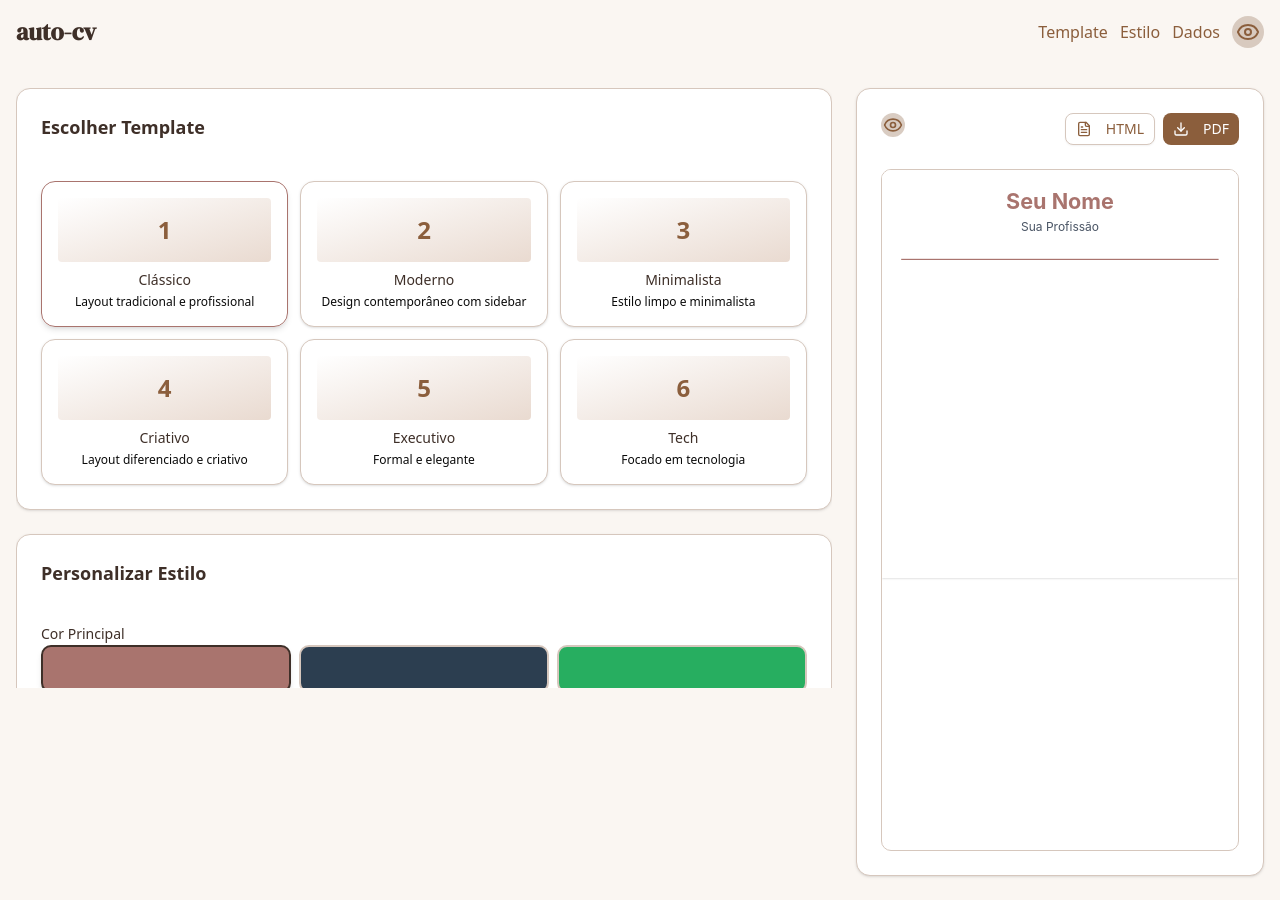
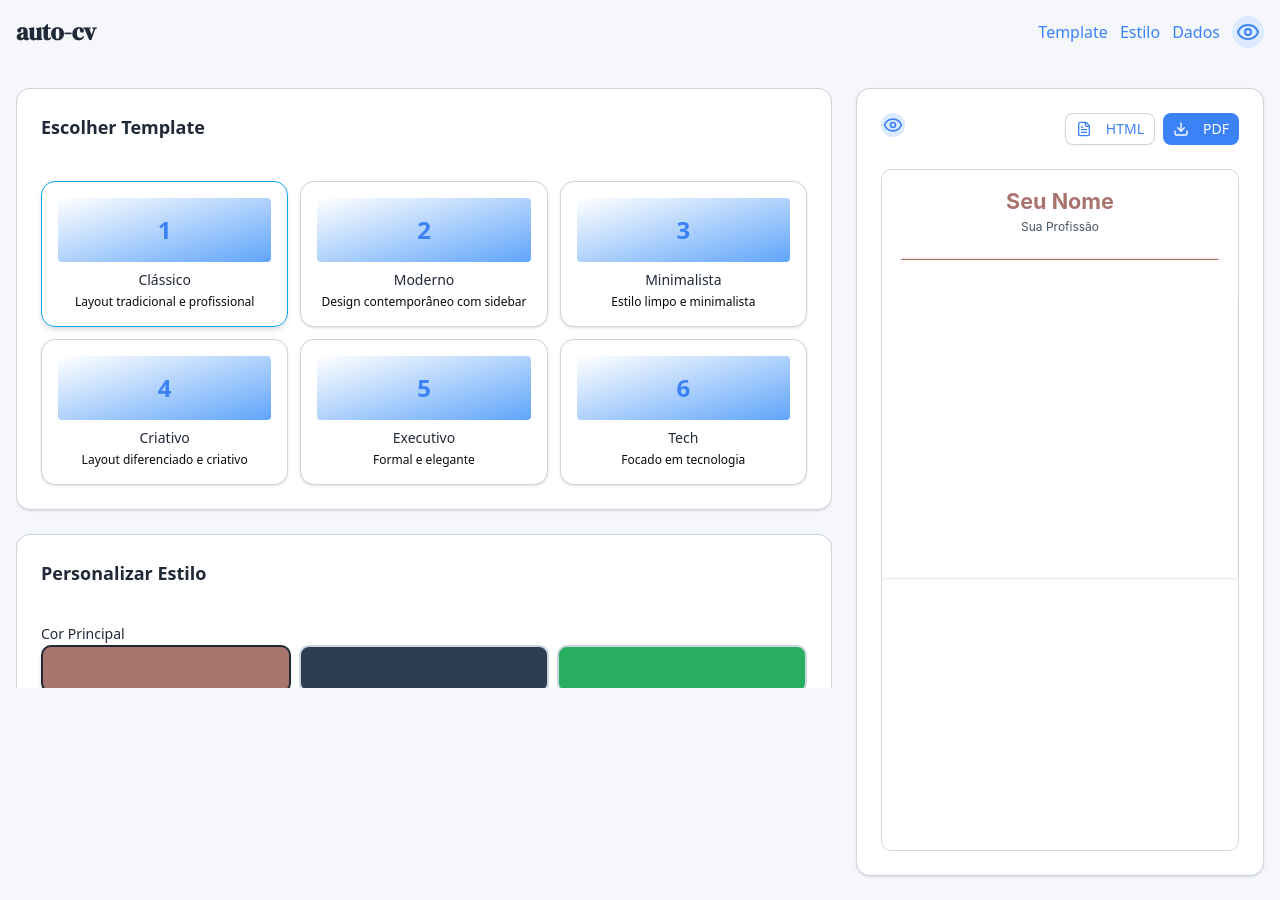
Before and after one commit to CarlosEduts/auto-cv, a Next.js app: page / in a window 1280 px wide. Built offline with nearby package versions, Linux system fonts and the light colour scheme.

Commit message:
🎨 feat(theme): altera paleta de cores para tons de azul

```diff
--- a/app/globals.css
+++ b/app/globals.css
@@ -87,16 +87,27 @@ Label {
 }
 
 :root {
-  --color-bg: #faf6f2;
-  --color-text-dark: #3e2f28;
-  --color-primary: #8b5e3c;
-  --color-primary-bg: #cdbbaec0;
-  --color-border: #d6c7bd;
-  --color-hover: #e9dad0;
+  --color-bg: #f5f7fa; /* cinza-azulado bem claro, ideal para fundo */
+  --color-text-dark: #1f2937; /* cinza grafite (neutro, legível) */
+  --color-primary: #3b82f6; /* azul vibrante (ação/destaque) */
+  --color-primary-bg: #dbeafe; /* azul claro para backgrounds de destaque */
+  --color-border: #cbd5e1; /* cinza claro para bordas sutis */
+  --color-hover: #60a5fa; /* azul médio para hover */
   --color-white: #ffffff;
-  --color-text-dark: #3e2f28;
-  --color-accent: #a9746e;
-  --color-muted-text: #6e5848;
+  --color-accent: #0ea5e9; /* azul turquesa para acentos visuais */
+  --color-muted-text: #6b7280; /* cinza médio para textos secundários */
+}
+
+.dark {
+  --color-bg: #0f172a; /* fundo escuro azulado */
+  --color-text-dark: #f1f5f9; /* quase branco, ótimo para leitura */
+  --color-primary: #3b82f6; /* mantém o azul vibrante como cor principal */
+  --color-primary-bg: #1e3a8a; /* azul escuro para fundo de destaque */
+  --color-border: #334155; /* cinza-azulado escuro para bordas */
+  --color-hover: #60a5fa; /* azul médio para efeitos hover */
+  --color-white: #1f2937;
+  --color-accent: #0ea5e9; /* azul turquesa ainda mais vivo no escuro */
+  --color-muted-text: #94a3b8; /* cinza-azulado claro para textos secundários */
 }
 
 .dark {
```
